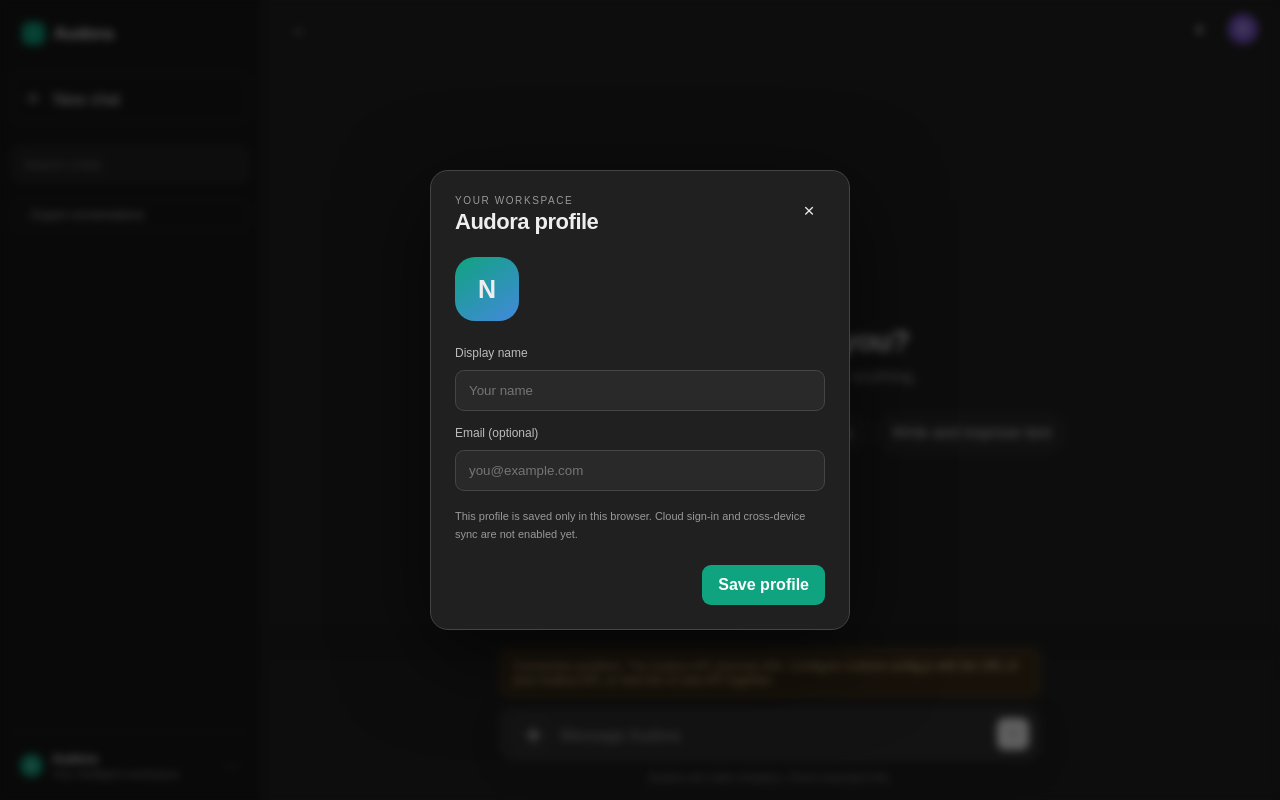
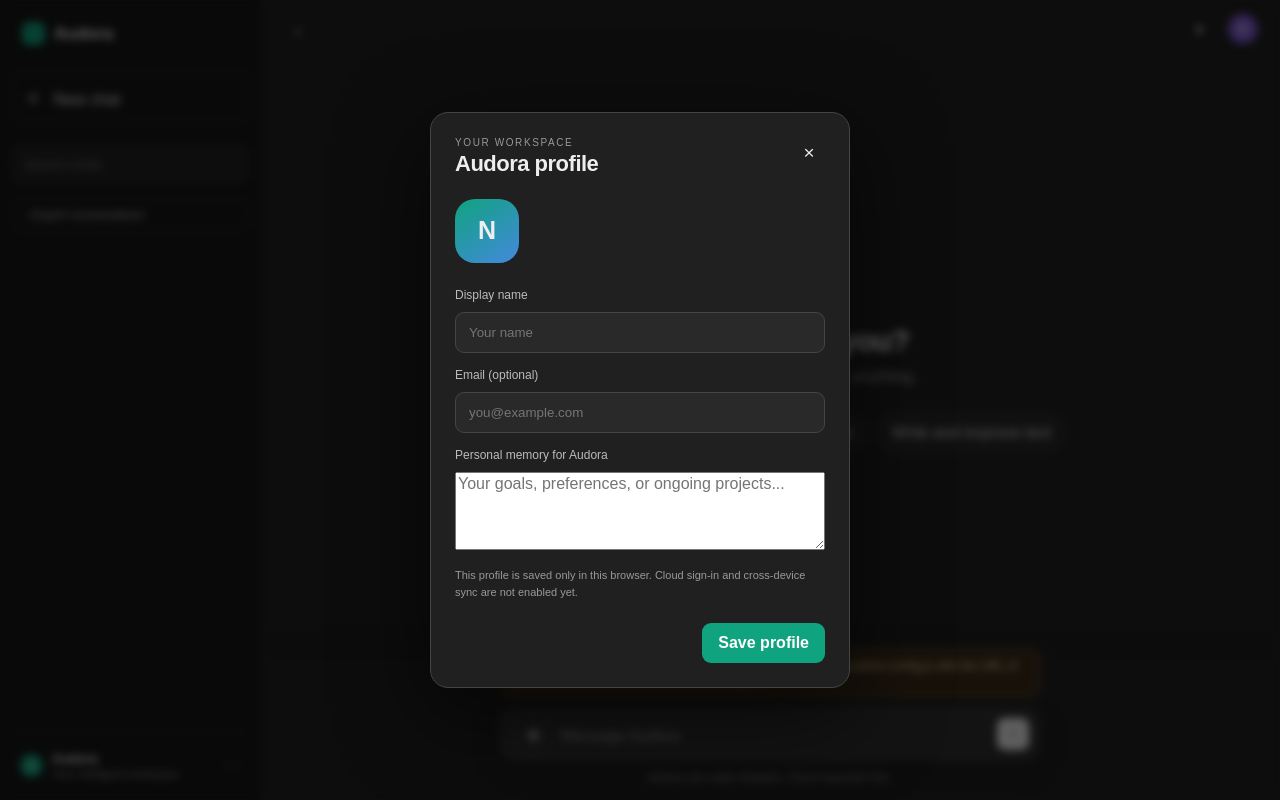
Before and after one commit to nishanthax932-pixel/Audora, a website: page public/index.html in a window 1280 px wide. Both pictures are taken after a click on the button "Open Audora profile". Drawn offline with Linux system fonts and the light colour scheme; no server answers.

Commit message:
Add a user-controlled local memory field to Audora profile

```diff
--- a/public/index.html
+++ b/public/index.html
@@ -30,7 +30,7 @@
         <div class="composer-wrap"><div id="app-notice" class="app-notice" role="status" hidden></div><form id="chat-form" class="composer"><label class="sr-only" for="prompt">Message the assistant</label><input id="file-input" type="file" accept=".txt,.md,.csv,.json,.js,.py,.log,.xml" multiple hidden /><button id="attach-files" class="attach-button" type="button" aria-label="Attach text files" title="Attach text files">＋</button><textarea id="prompt" rows="1" maxlength="8000" placeholder="Message Audora" required></textarea><button id="stop-button" class="stop-button" type="button" aria-label="Stop generating" hidden>■</button><button id="send-button" type="submit" aria-label="Send message"><span>↑</span></button></form><div id="attachment-list" class="attachment-list" aria-live="polite"></div><p class="hint"><span data-brand>Audora</span> can make mistakes. Check important info.</p></div>
       </main>
     </div>
-    <dialog class="profile-dialog" id="profile-dialog" aria-labelledby="profile-title"><form method="dialog" id="profile-form"><div class="profile-dialog-head"><div><p class="eyebrow">YOUR WORKSPACE</p><h2 id="profile-title">Audora profile</h2></div><button class="icon-button" value="cancel" aria-label="Close profile">×</button></div><div class="profile-avatar" id="profile-avatar">N</div><label for="profile-name">Display name</label><input id="profile-name" maxlength="60" autocomplete="name" placeholder="Your name"><label for="profile-email">Email (optional)</label><input id="profile-email" type="email" maxlength="120" autocomplete="email" placeholder="you@example.com"><p class="profile-note">This profile is saved only in this browser. Cloud sign-in and cross-device sync are not enabled yet.</p><div class="profile-actions"><button class="profile-save" id="profile-save" value="save">Save profile</button></div></form></dialog>
+    <dialog class="profile-dialog" id="profile-dialog" aria-labelledby="profile-title"><form method="dialog" id="profile-form"><div class="profile-dialog-head"><div><p class="eyebrow">YOUR WORKSPACE</p><h2 id="profile-title">Audora profile</h2></div><button class="icon-button" value="cancel" aria-label="Close profile">×</button></div><div class="profile-avatar" id="profile-avatar">N</div><label for="profile-name">Display name</label><input id="profile-name" maxlength="60" autocomplete="name" placeholder="Your name"><label for="profile-email">Email (optional)</label><input id="profile-email" type="email" maxlength="120" autocomplete="email" placeholder="you@example.com"><label for="profile-memory">Personal memory for Audora</label><textarea id="profile-memory" maxlength="1200" rows="4" placeholder="Your goals, preferences, or ongoing projects..."></textarea><p class="profile-note">This profile is saved only in this browser. Cloud sign-in and cross-device sync are not enabled yet.</p><div class="profile-actions"><button class="profile-save" id="profile-save" value="save">Save profile</button></div></form></dialog>
     <script src="/runtime-config.js"></script>
     <script type="module" src="/app.js"></script>
   </body>
```
